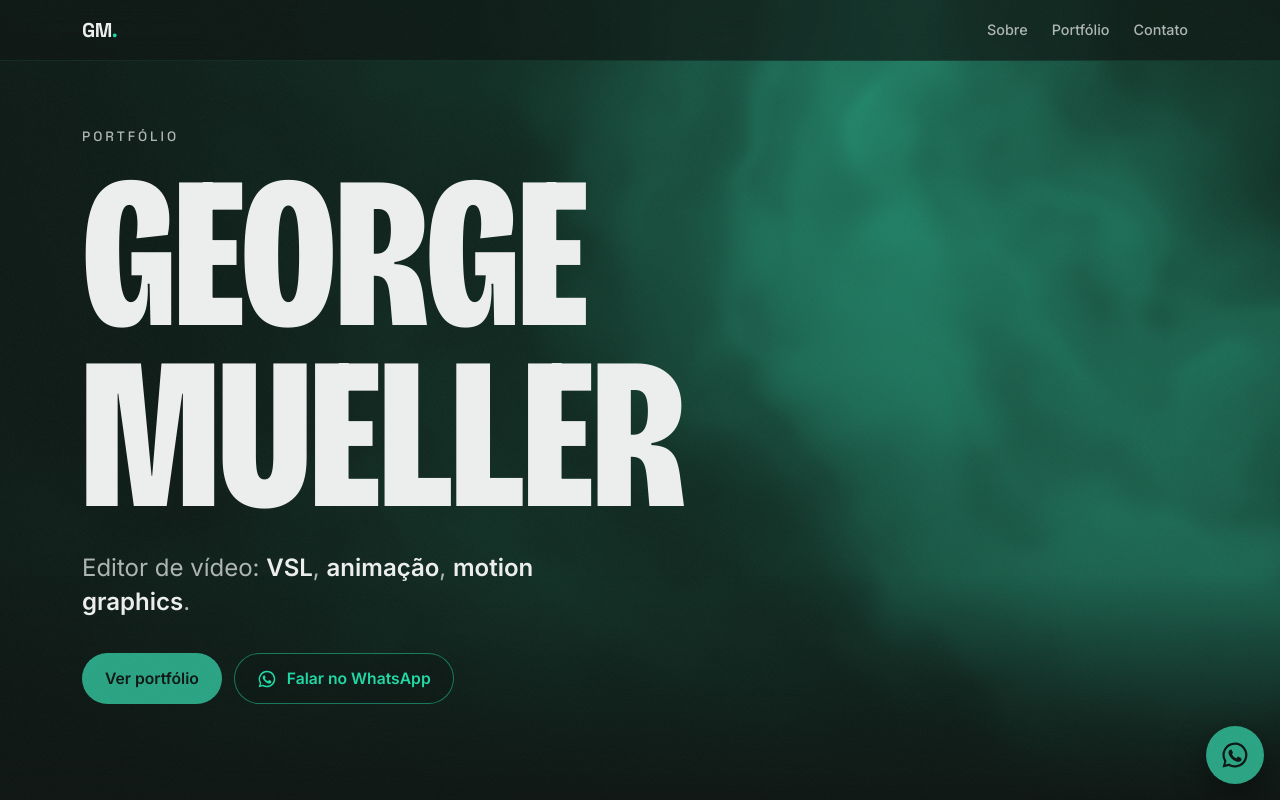
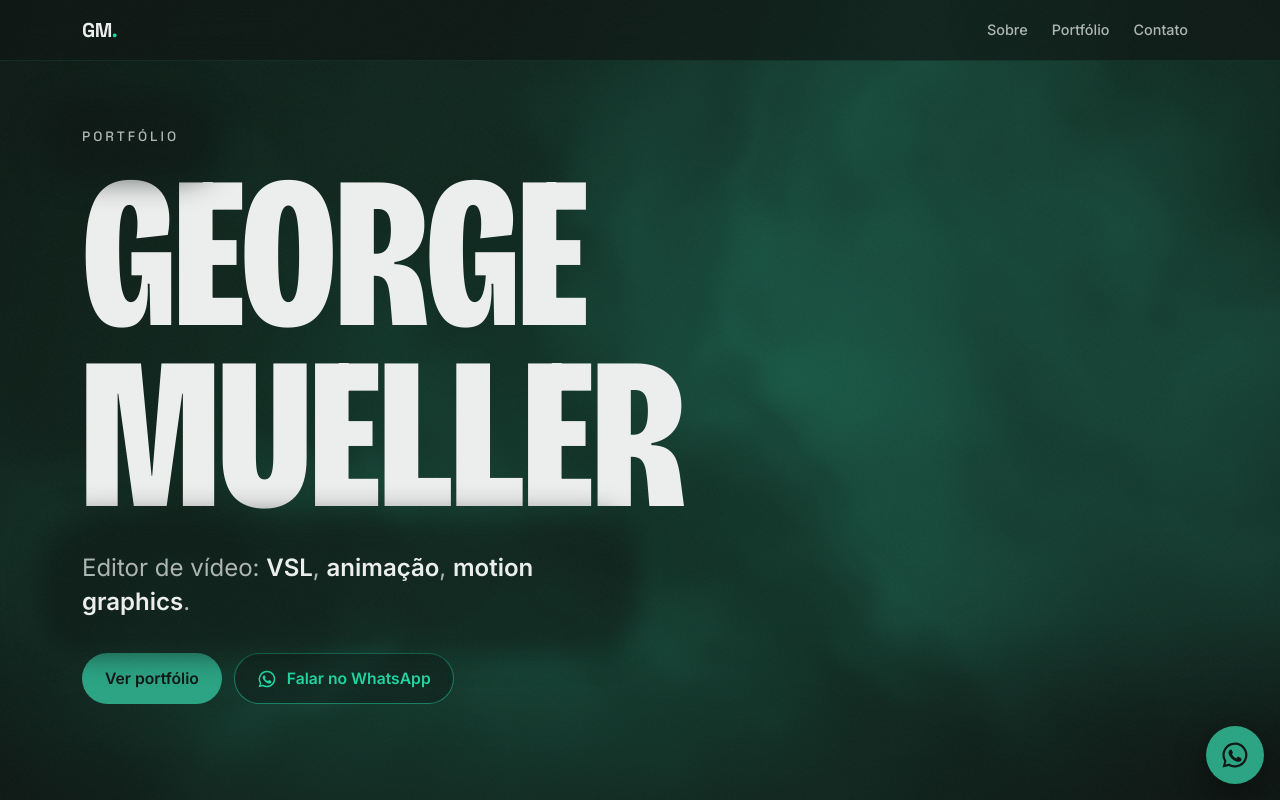
Before and after one commit to George-Mueller/george-mueller.github.io, a plain HTML site: page index.html in a window 1280 px wide. Shown: the top 800 px of the page. Drawn offline with Linux system fonts and the light colour scheme; animation ran at ten frames a second.

Commit message:
[PC] Aurora em tela cheia atrás do site inteiro (home e trabalhos)
- fundos.js: FundoSite.montar() cria um canvas fixo (100lvh, z-index -1); três manchas de luz que passeiam
  devagar por regiões diferentes + fumaça fbm; mesma resolução reduzida e limite de 30 fps; pausa só com a
  aba oculta; sem WebGL, degradê estático em tela cheia (.fundo-site.estatico).
- Seções transparentes, sem os brilhos estáticos; véu --veu (.5 do --fundo) nas seções, rodapé e main da
  trabalhos; hero sem véu, com emenda suave embaixo e sombra difusa atrás do texto menor (.veu-texto).
- Botão de WhatsApp do hero com fundo .45. Contraste no pior caso (pixel mais claro + grão) >= 4.7:1.

Co-Authored-By: Claude Opus 5.5 <noreply@anthropic.com>

```diff
--- a/css/estilo.css
+++ b/css/estilo.css
@@ -4,15 +4,17 @@
   --fonte-titulo: "Space Grotesk", system-ui, sans-serif;
   --fonte: "Inter", system-ui, -apple-system, "Segoe UI", Roboto, sans-serif;
   --gutter: 16px;
+  --veu: .5;   /* camada escura sobre a aurora fora do hero (fração do --fundo) */
   color-scheme: dark;
 }
 
 *, *::before, *::after { box-sizing: border-box; }
 html { scroll-behavior: smooth; scroll-padding-top: 72px; -webkit-text-size-adjust: 100%; background: var(--fundo); }
 @media (prefers-reduced-motion: reduce) { html { scroll-behavior: auto; } }
+/* o fundo da página fica no html: o body é transparente para a aurora fixa (z-index -1) aparecer */
 body {
   margin: 0;
-  background: var(--fundo);
+  background: transparent;
   color: var(--texto);
   font: 400 1rem/1.65 var(--fonte);
   -webkit-font-smoothing: antialiased;
@@ -68,7 +70,7 @@ h1, h2, h3 { font-family: var(--fonte-titulo); line-height: 1.05; margin: 0; let
 .botao-primario:hover, .botao-whats:hover { background: var(--destaque-hover); box-shadow: 0 8px 28px rgba(var(--destaque-rgb), .35); }
 .botao-contorno { border-color: var(--borda); background: var(--superficie); color: var(--texto); }
 .botao-contorno:hover { border-color: var(--borda-forte); color: var(--link); }
-.hero-acoes .botao-whats { background: rgba(var(--fundo-rgb), .35); color: var(--link); border-color: rgba(var(--link-rgb), .5); }
+.hero-acoes .botao-whats { background: rgba(var(--fundo-rgb), .45); color: var(--link); border-color: rgba(var(--link-rgb), .5); }
 .hero-acoes .botao-whats:hover { background: rgba(var(--link-rgb), .1); box-shadow: none; }
 .botao-grande { min-height: 56px; padding: 14px 28px; font-size: 1.05rem; }
 
@@ -77,6 +79,8 @@ h1, h2, h3 { font-family: var(--fonte-titulo); line-height: 1.05; margin: 0; let
   position: relative; overflow: hidden;
   min-height: 100svh; display: flex; align-items: center;
   padding: 96px 0 64px;
+}
+body:not(.com-fundo) .hero {   /* sem JS: brilho estático no canto */
   /* elipse do tamanho do hero: some a ~70% do raio, antes da borda de baixo */
   background:
     radial-gradient(ellipse 115% 125% at 100% 0%,
@@ -86,6 +90,17 @@ h1, h2, h3 { font-family: var(--fonte-titulo); line-height: 1.05; margin: 0; let
       rgba(var(--brilho-rgb), .05) 52%,
       rgba(var(--brilho-rgb), .012) 64%,
       rgba(var(--brilho-rgb), 0) 72%) var(--fundo);
+}
+/* hero: aurora na intensidade cheia; embaixo, emenda suave com o véu das seções */
+.com-fundo .hero::after {
+  content: ""; position: absolute; inset: auto 0 0 0; height: 22%; pointer-events: none;
+  background: linear-gradient(to bottom, rgba(var(--fundo-rgb), 0), rgba(var(--fundo-rgb), var(--veu)));
+}
+/* texto menor do hero: sombra escura suave atrás (contraste ≥ 4.5:1 mesmo com a luz passando) */
+.com-fundo .veu-texto { position: relative; isolation: isolate; width: fit-content; --veu-alfa: .6; }
+.com-fundo .veu-texto::before {
+  content: ""; position: absolute; inset: -36px -44px; z-index: -1; pointer-events: none;
+  background: rgba(var(--fundo-rgb), var(--veu-alfa)); border-radius: 48px; filter: blur(14px);
 }
 .hero-inner { position: relative; z-index: 1; }
 .sobretitulo {
@@ -113,13 +128,10 @@ h1, h2, h3 { font-family: var(--fonte-titulo); line-height: 1.05; margin: 0; let
 .hero-linha strong { color: var(--texto); font-weight: 600; }
 .hero-acoes { display: flex; flex-wrap: wrap; gap: 12px; }
 
-/* ---------- Seções (brilhos fracos alternando os lados) ---------- */
+/* ---------- Seções: transparentes sobre a aurora, com o véu escuro para o texto ---------- */
 .secao { position: relative; padding: 80px 0; background-repeat: no-repeat; }
 @media (min-width: 900px) { .secao { padding: 120px 0; } }
-/* centros no meio da altura e raio ≤ 50%: o brilho some antes das bordas da seção */
-#sobre     { background-image: radial-gradient(ellipse 60% 55% at 0% 50%,   rgba(var(--brilho-rgb), .16), rgba(var(--brilho-rgb), .05) 40%, transparent 70%); }
-#portfolio { background-image: radial-gradient(ellipse 60% 50% at 100% 45%, rgba(var(--brilho-rgb), .12), rgba(var(--brilho-rgb), .04) 40%, transparent 70%); }
-#contato   { background-image: radial-gradient(ellipse 65% 60% at 0% 55%,   rgba(var(--brilho-rgb), .20), rgba(var(--brilho-rgb), .06) 40%, transparent 70%); }
+.com-fundo .secao, .com-fundo .rodape, .com-fundo[data-pagina="trabalhos"] main { background-color: rgba(var(--fundo-rgb), var(--veu)); }
 
 .titulo-secao {
   display: flex; align-items: baseline; gap: 14px;
@@ -266,27 +278,30 @@ h1, h2, h3 { font-family: var(--fonte-titulo); line-height: 1.05; margin: 0; let
 .modal-info p { margin: 0; color: var(--texto-2); }
 .modal-info .modal-cat { font-size: .75rem; font-weight: 600; text-transform: uppercase; letter-spacing: .12em; margin-bottom: 6px; }
 
-/* ---------- Fundo animado do hero (js/fundos.js) ---------- */
-.hero-fundo {
-  position: absolute; inset: 0; z-index: 0; overflow: hidden; pointer-events: none;
+/* ---------- Fundo animado do site (js/fundos.js): fixo, tela cheia, atrás de tudo ---------- */
+.fundo-site {
+  position: fixed; top: 0; left: 0; width: 100%; height: 100vh; height: 100lvh;
+  z-index: -1; pointer-events: none; overflow: hidden;
   opacity: 0; transition: opacity 1.2s ease;
   background: var(--fundo);
 }
-.hero-fundo.visivel { opacity: 1; }
-.hero-fundo canvas { width: 100%; height: 100%; display: block; }
-/* esmaece embaixo para emendar sem borda com a próxima seção */
-.hero-fundo::after {
-  content: ""; position: absolute; inset: auto 0 0 0; height: 28%;
-  background: linear-gradient(to bottom, rgba(var(--fundo-rgb), 0), var(--fundo));
+.fundo-site.visivel { opacity: 1; }
+.fundo-site canvas { width: 100%; height: 100%; display: block; }
+/* sem WebGL: degradê estático em tela cheia, com luz em mais de uma região */
+.fundo-site.estatico {
+  background:
+    radial-gradient(ellipse 60% 55% at 88% 8%,  rgba(var(--brilho-rgb), .30), rgba(var(--brilho-rgb), .08) 45%, transparent 72%),
+    radial-gradient(ellipse 55% 50% at 8% 55%,  rgba(var(--brilho-rgb), .18), rgba(var(--brilho-rgb), .05) 45%, transparent 72%),
+    radial-gradient(ellipse 60% 45% at 75% 95%, rgba(var(--brilho-rgb), .16), rgba(var(--brilho-rgb), .04) 45%, transparent 72%),
+    var(--fundo);
 }
-.hero.com-fundo { background: var(--fundo); }
 
 /* ---------- Home: um destaque por nicho / página de trabalhos ---------- */
 .secao-intro { color: var(--texto-2); margin: -12px 0 28px; max-width: 60ch; }
 @media (min-width: 1100px) { .grade-home { grid-template-columns: repeat(5, minmax(0, 1fr)); } }
 .ver-mais { margin-top: 36px; display: flex; justify-content: center; }
 .pagina-topo { padding-top: 120px; padding-bottom: 8px; }
-.topo-trabalhos { background: radial-gradient(ellipse 75% 100% at 100% 0%, rgba(var(--brilho-rgb), .30), rgba(var(--brilho-rgb), .08) 45%, transparent 72%); }
+body:not(.com-fundo) .topo-trabalhos { background: radial-gradient(ellipse 75% 100% at 100% 0%, rgba(var(--brilho-rgb), .30), rgba(var(--brilho-rgb), .08) 45%, transparent 72%); }
 .pagina-topo h1 { font-size: clamp(2.8rem, 11vw, 6rem); text-transform: uppercase; letter-spacing: -0.04em; }
 .pagina-topo p { color: var(--texto-2); max-width: 56ch; margin: 18px 0 0; }
 .filtros-nicho { position: sticky; top: 60px; z-index: 40; padding: 12px 0; margin: 24px 0 0;
--- a/index.html
+++ b/index.html
@@ -27,7 +27,7 @@
   <link rel="preload" href="assets/fontes/bricolage-grotesque-800.woff2" as="font" type="font/woff2" crossorigin>
   <link rel="stylesheet" href="css/fontes.css?v=a9e74379">
   <link rel="stylesheet" href="css/cores.css?v=600b6ac5">
-  <link rel="stylesheet" href="css/estilo.css?v=caddf20a">
+  <link rel="stylesheet" href="css/estilo.css?v=804dcfb6">
 </head>
 <body data-pagina="home">
   <a class="pular" href="#conteudo">Pular para o conteúdo</a>
@@ -47,9 +47,9 @@
     <!-- HERO -->
     <section id="inicio" class="hero">
       <div class="container hero-inner">
-        <p class="sobretitulo">Portfólio</p>
+        <p class="sobretitulo veu-texto">Portfólio</p>
         <h1 class="hero-nome">George<br>Mueller</h1>
-        <p class="hero-linha">Editor de vídeo: <strong>VSL</strong>, <strong>animação</strong>, <strong>motion graphics</strong>.</p>
+        <p class="hero-linha veu-texto">Editor de vídeo: <strong>VSL</strong>, <strong>animação</strong>, <strong>motion graphics</strong>.</p>
         <div class="hero-acoes">
           <a class="botao botao-primario" href="#portfolio">Ver portfólio</a>
           <a class="botao botao-whats js-whatsapp" href="https://wa.me/5571996177563?text=Ol%C3%A1%20George%2C%20vi%20seu%20portf%C3%B3lio%20e%20gostaria%20de%20conversar%20sobre%20um%20projeto." target="_blank" rel="noopener">
@@ -146,7 +146,7 @@
     <symbol id="i-play" viewBox="0 0 24 24"><path fill="currentColor" d="M8 5v14l11-7z"/></symbol>
   </svg>
 
-  <script src="js/fundos.js?v=aac680a3" defer></script>
-  <script src="js/app.js?v=d29f591a" defer></script>
+  <script src="js/fundos.js?v=3383704c" defer></script>
+  <script src="js/app.js?v=03b7beb3" defer></script>
 </body>
 </html>
--- a/js/app.js
+++ b/js/app.js
@@ -18,9 +18,8 @@
 
   $("ano").textContent = new Date().getFullYear();
 
-  /* ---------- Fundo aurora no hero (js/fundos.js) ---------- */
-  const hero = document.querySelector(".hero");
-  if (hero && window.FundoHero) window.FundoHero.montar(hero);
+  /* ---------- Fundo aurora em tela cheia, atrás de tudo (js/fundos.js) ---------- */
+  if (window.FundoSite) window.FundoSite.montar();
 
   /* ---------- Foto (só se existir assets/eu/foto.webp) ---------- */
 
--- a/js/fundos.js
+++ b/js/fundos.js
@@ -1,10 +1,12 @@
-/* Fundo animado do hero: shader WebGL próprio (aurora/fumaça), sem dependências.
-   Uso: FundoHero.montar(elementoDoHero) -> controle { destruir(), estado }
-   - pausa quando a aba fica oculta ou o hero sai da tela;
+/* Fundo animado do site: shader WebGL próprio (aurora/fumaça), sem dependências.
+   Uso: FundoSite.montar() -> controle { destruir(), estado }
+   - um canvas fixo em tela cheia, atrás de todo o conteúdo (o conteúdo rola por cima);
+   - manchas de luz que passeiam devagar por várias regiões da tela + fumaça fbm;
    - resolução reduzida (1/2 no desktop, 1/3 no celular) e no máximo ~30 fps;
-   - mesma velocidade e variação para todos, inclusive com prefers-reduced-motion (movimento lento, de fundo);
-   - se o WebGL falhar, fica o degradê estático do CSS (.hero sem a classe .com-fundo).
-   O estado fica em data-estado no .hero-fundo e em FundoHero.atual.estado (para diagnóstico). */
+   - mesma velocidade para todos, inclusive com prefers-reduced-motion (movimento lento, de fundo);
+   - pausa só quando a aba fica oculta (o fundo está sempre visível);
+   - se o WebGL falhar, fica o degradê estático em tela cheia do CSS (.fundo-site.estatico).
+   O estado fica em data-estado no .fundo-site e em FundoSite.atual.estado (para diagnóstico). */
 (() => {
   "use strict";
 
@@ -33,20 +35,29 @@ float fbm(vec2 p){
   for (int i = 0; i < 5; i++) { v += a * noise(p); p = r * p * 2. + 3.1; a *= .5; }
   return v;
 }
+// mancha de luz que passeia devagar (Lissajous) por uma área da tela
+float mancha(vec2 p, vec2 tela, vec2 base, vec2 amp, vec2 fr, float fase, float t, float raio){
+  vec2 c = tela * (base + amp * vec2(sin(t * fr.x + fase), cos(t * fr.y + fase * 1.7)));
+  return smoothstep(raio, 0., length(p - c));
+}
 void main(){
   float lado = max(uRes.x, uRes.y);
   vec2 p = gl_FragCoord.xy / lado;
-  vec2 canto = uRes / lado;                       // canto superior direito
+  vec2 tela = uRes / lado;                        // tamanho da tela na mesma escala de p
   float t = uT * .035;
   vec2 q = vec2(fbm(p * 2.2 + vec2(0., t)), fbm(p * 2.2 + vec2(5.2, -t * .8)));
   float n = fbm(p * 1.8 + 1.9 * q + vec2(t * .5, -t * .35));
-  float d = length((p - canto) * vec2(.8, 1.));
-  float luz = smoothstep(1.15, .0, d);            // some antes da borda oposta
+  // três manchas em regiões diferentes, com ritmos diferentes; a fumaça deforma a borda delas
+  vec2 pw = p + (q - .5) * .18;
+  float luz = mancha(pw, tela, vec2(.78, .80), vec2(.20, .16), vec2(.55, .43), 0.0, t, .62)
+            + mancha(pw, tela, vec2(.22, .45), vec2(.18, .24), vec2(.37, .61), 2.1, t, .56)
+            + mancha(pw, tela, vec2(.62, .15), vec2(.26, .12), vec2(.47, .33), 4.4, t, .52);
+  luz = 1. - exp(-1.25 * luz);                    // soma suave: manchas que se cruzam não estouram
   float fumaca = smoothstep(.28, .9, n);
   vec3 c = uFundo;
-  c = mix(c, uFundo2, luz * .9);
-  c = mix(c, uMeio, fumaca * luz * .62);
-  c += uLuz * pow(fumaca * luz, 3.) * .22;
+  c = mix(c, uFundo2, luz * .85);
+  c = mix(c, uMeio, fumaca * luz * .50);
+  c += uLuz * pow(fumaca * luz, 3.) * .14;
   c += (hash(gl_FragCoord.xy + fract(uT)) - .5) / 255.;   // dithering contra banding
   gl_FragColor = vec4(c, 1.);
 }`;
@@ -94,6 +105,7 @@ void main(){
       gl.uniform1f(U.uT, tAnim);
       gl.drawArrays(gl.TRIANGLES, 0, 3);
     };
+    // o .fundo-site tem altura 100lvh: a barra do navegador do celular aparecer/sumir não redimensiona
     const ro = new ResizeObserver(() => { medir(); desenhar(performance.now()); });
     ro.observe(el);
     cv.addEventListener("webglcontextlost", (e) => e.preventDefault());
@@ -107,19 +119,19 @@ void main(){
     };
   }
 
-  function montar(hero) {
+  function montar() {
     const el = document.createElement("div");
-    el.className = "hero-fundo";
+    el.className = "fundo-site";
     el.setAttribute("aria-hidden", "true");
-    hero.prepend(el);
+    document.body.prepend(el);
+    document.body.classList.add("com-fundo");
 
     const ctl = { estado: "carregando", destruir() {} };
-    let fx = null, visivelTela = true, raf = 0;
+    let fx = null, raf = 0;
     const loop = (agora) => { fx.quadro(agora); raf = requestAnimationFrame(loop); };
     const marcar = (e) => { ctl.estado = e; el.dataset.estado = e; };
     const atualizar = () => {
-      if (!fx) return;
-      if (visivelTela && !document.hidden) {
+      if (!document.hidden) {
         if (!raf) { fx.retomar(performance.now()); raf = requestAnimationFrame(loop); }
         marcar("rodando");
       } else {
@@ -127,31 +139,27 @@ void main(){
         marcar("pausado");
       }
     };
-    const io = new IntersectionObserver(([e]) => { visivelTela = e.isIntersecting; atualizar(); });
 
     try {
       fx = criarAurora(el);
     } catch (err) {
       console.warn("[fundo] usando degradê estático:", err.message || err);
-      el.remove();
-      ctl.estado = "fallback estático (sem WebGL)";
-      hero.dataset.fundo = ctl.estado;
+      el.classList.add("estatico", "visivel");
+      marcar("fallback estático (sem WebGL)");
       return ctl;
     }
-    hero.classList.add("com-fundo");
     requestAnimationFrame(() => el.classList.add("visivel"));
-    io.observe(hero);
     document.addEventListener("visibilitychange", atualizar);
+    atualizar();
     ctl.destruir = () => {
-      io.disconnect();
       document.removeEventListener("visibilitychange", atualizar);
       cancelAnimationFrame(raf);
       fx.destruir();
       el.remove();
-      hero.classList.remove("com-fundo");
+      document.body.classList.remove("com-fundo");
     };
     return ctl;
   }
 
-  window.FundoHero = { montar: (hero) => (window.FundoHero.atual = montar(hero)), atual: null };
+  window.FundoSite = { montar: () => (window.FundoSite.atual = montar()), atual: null };
 })();
```
Also changed, not shown: trabalhos.html (+3 -2 lines).
